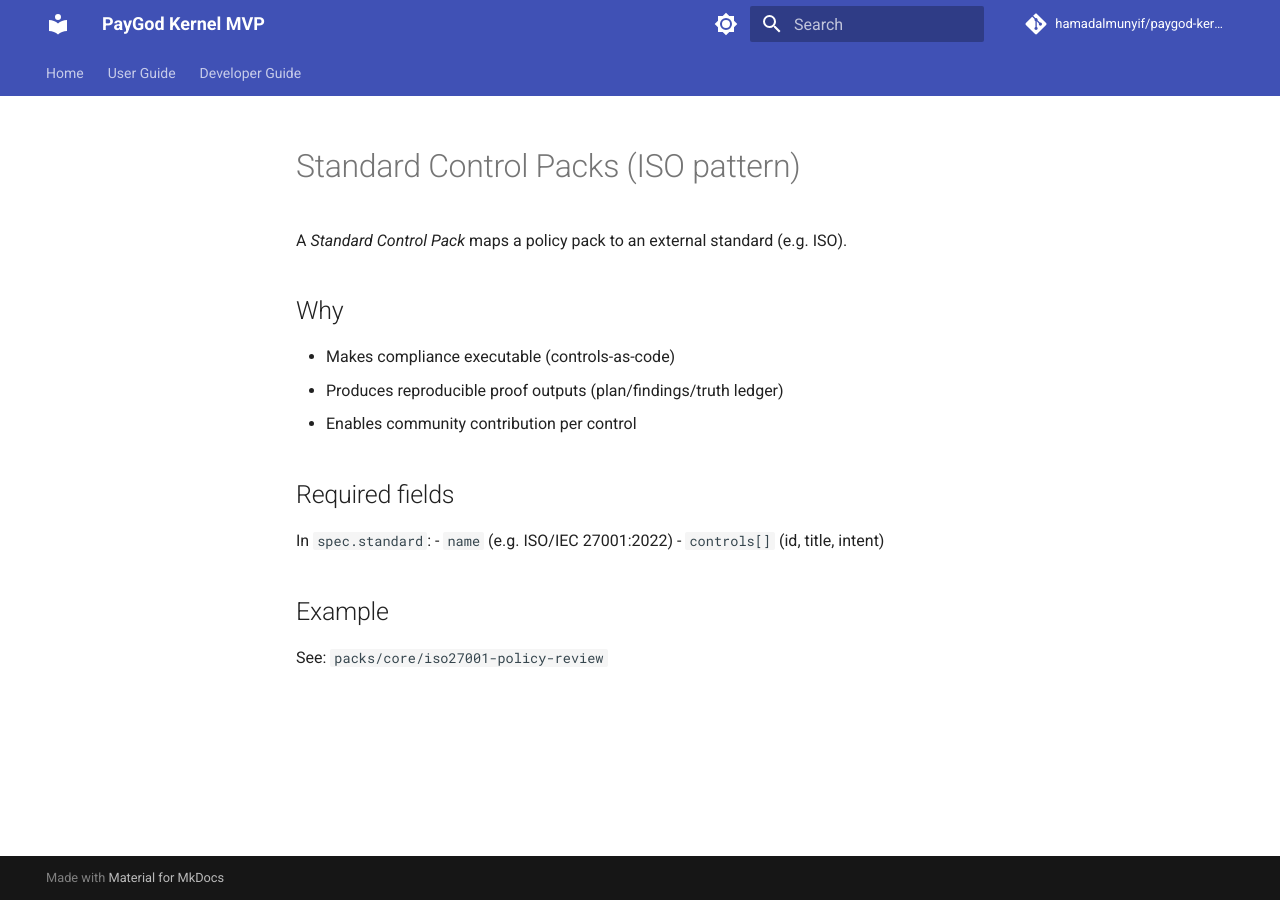
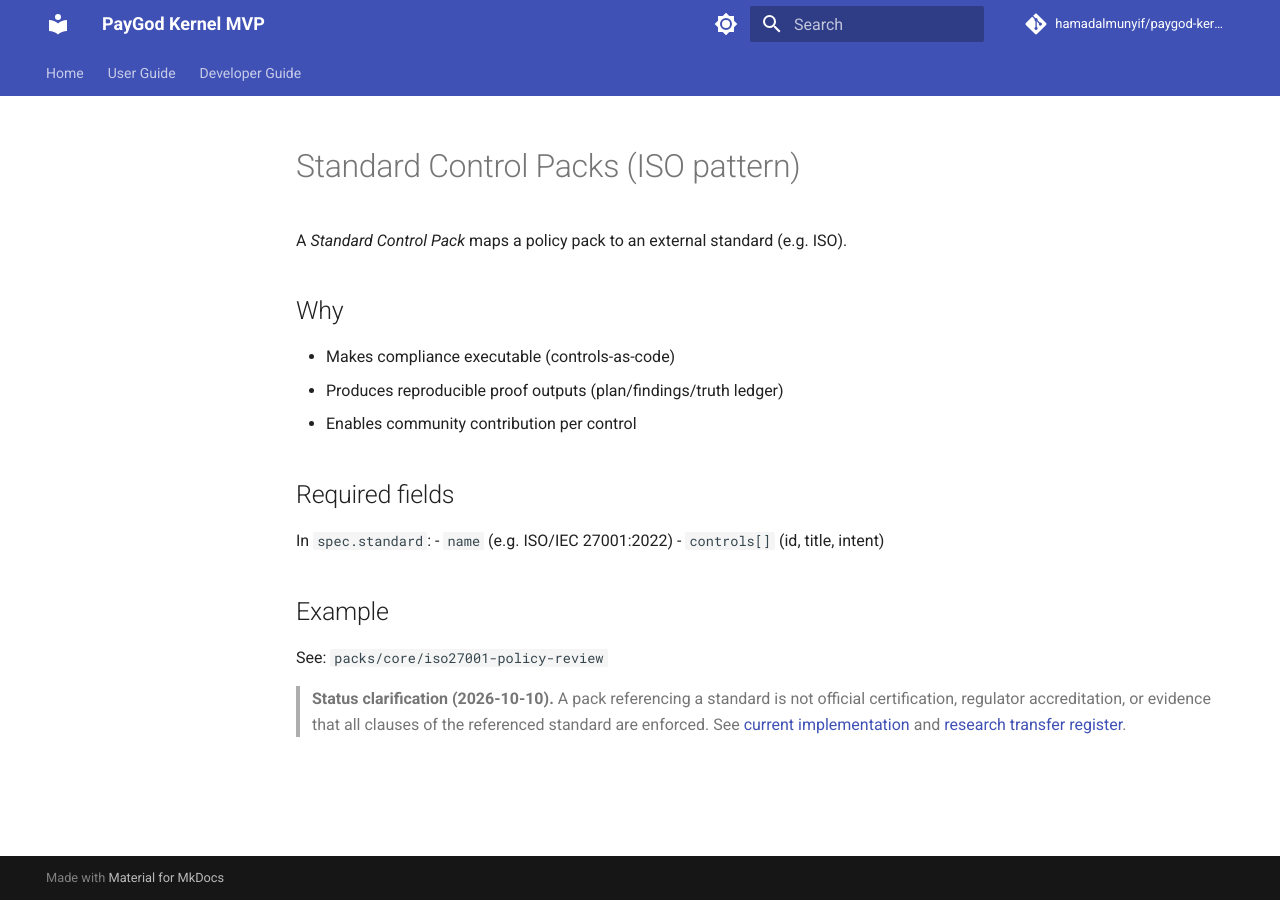
Before and after one commit to hamadalmunyif/paygod-kernel-mvp, an MkDocs documentation site: the page built from docs/12_STANDARD_CONTROL_PACKS.md, in a window 1280 px wide. Built offline with MkDocs 1.6.1 and Material for MkDocs 9.7.7, drawn with Linux system fonts in a browser that asks for light colours; comment, search, counter and statistics services are not loaded.

Commit message:
docs: clarify implemented versus intended scope in docs/12_STANDARD_CONTROL_PACKS.md

```diff
--- a/docs/12_STANDARD_CONTROL_PACKS.md
+++ b/docs/12_STANDARD_CONTROL_PACKS.md
@@ -14,3 +14,5 @@ In `spec.standard`:
 
 ## Example
 See: `packs/core/iso27001-policy-review`
+
+> **Status clarification (2026-10-10).** A pack referencing a standard is not official certification, regulator accreditation, or evidence that all clauses of the referenced standard are enforced. See [current implementation](../README.md) and [research transfer register](OBSERVATORY_TRANSFER_ACCEPTANCE_2026-10-10.md).
```
